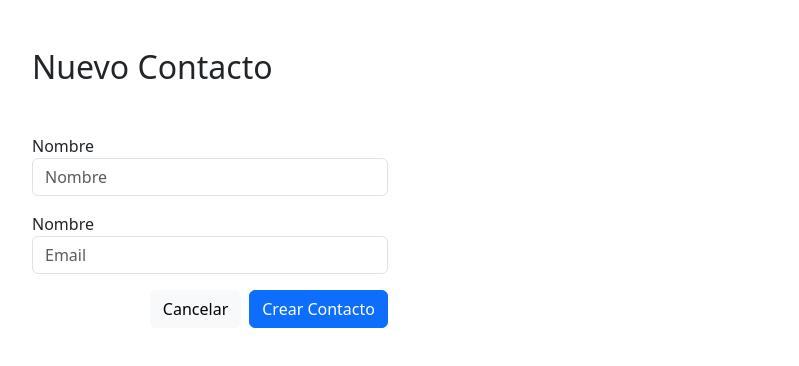
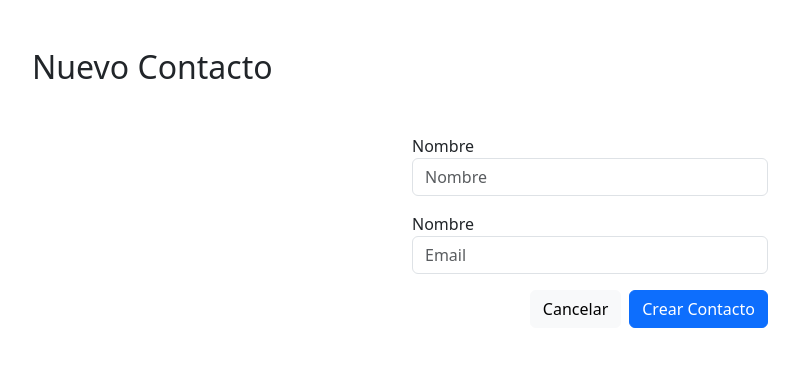
Before and after one commit to jhonino/Contact-FrontEnd, an Angular app: page /new in a window 1280 px wide. Shown: the top 366 px of the page, without its empty margins (50-849 px from the left). Built offline with nearby package versions, Linux system fonts and the light colour scheme.

Commit message:
agregando datos o almancenado datos del formulario para mandar al api

```diff
--- a/src/app/componentes/contact-form/contact-form.component.html
+++ b/src/app/componentes/contact-form/contact-form.component.html
@@ -1,6 +1,6 @@
 <h2 class="mb-5">Nuevo Contacto</h2>
 
-<div class="row row-cols-3">
+<div class="row row-cols-3 justify-content-center">
     <form>
         <div class="mb-3">
             <label for="name">Nombre</label>
--- a/src/app/componentes/contact-form/contact-form.component.ts
+++ b/src/app/componentes/contact-form/contact-form.component.ts
@@ -1,12 +1,19 @@
-import { Component } from '@angular/core';
+import { Component, inject } from '@angular/core';
+import { FormBuilder, ReactiveFormsModule, Validators } from '@angular/forms';
 import { RouterModule } from '@angular/router';
 
 @Component({
+  standalone: true,
   selector: 'app-contact-form',
-  imports: [RouterModule],
+  imports: [RouterModule, ReactiveFormsModule],  //se importa el reactiveformsmodule para formularios reactivos
   templateUrl: './contact-form.component.html',
   styleUrl: './contact-form.component.css'
 })
 export class ContactFormComponent {
+  private fb = inject(FormBuilder);
 
+  form = this.fb.group({
+    name: ['', [Validators.required]],
+    email: ['', [Validators.required]]
+  })
 }
```
